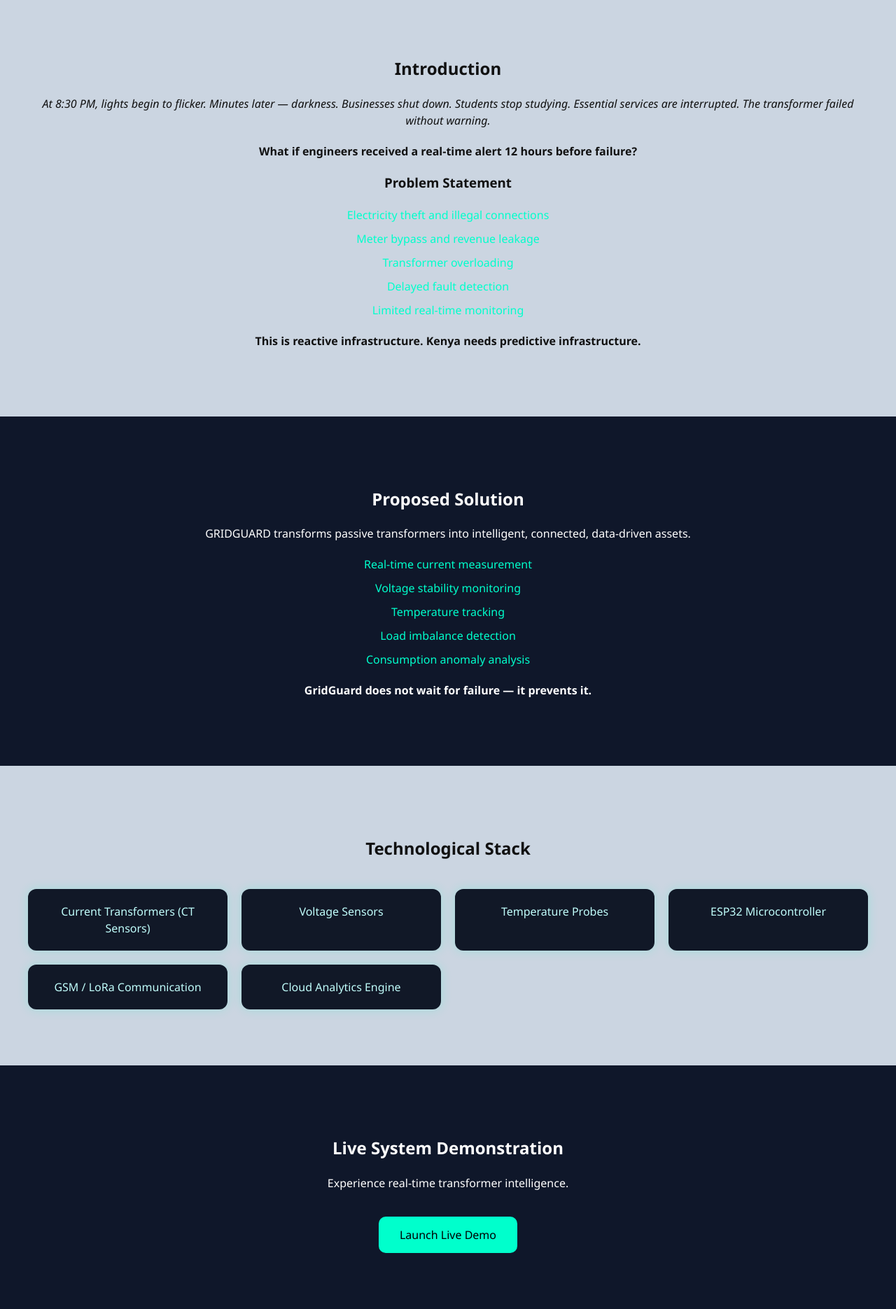
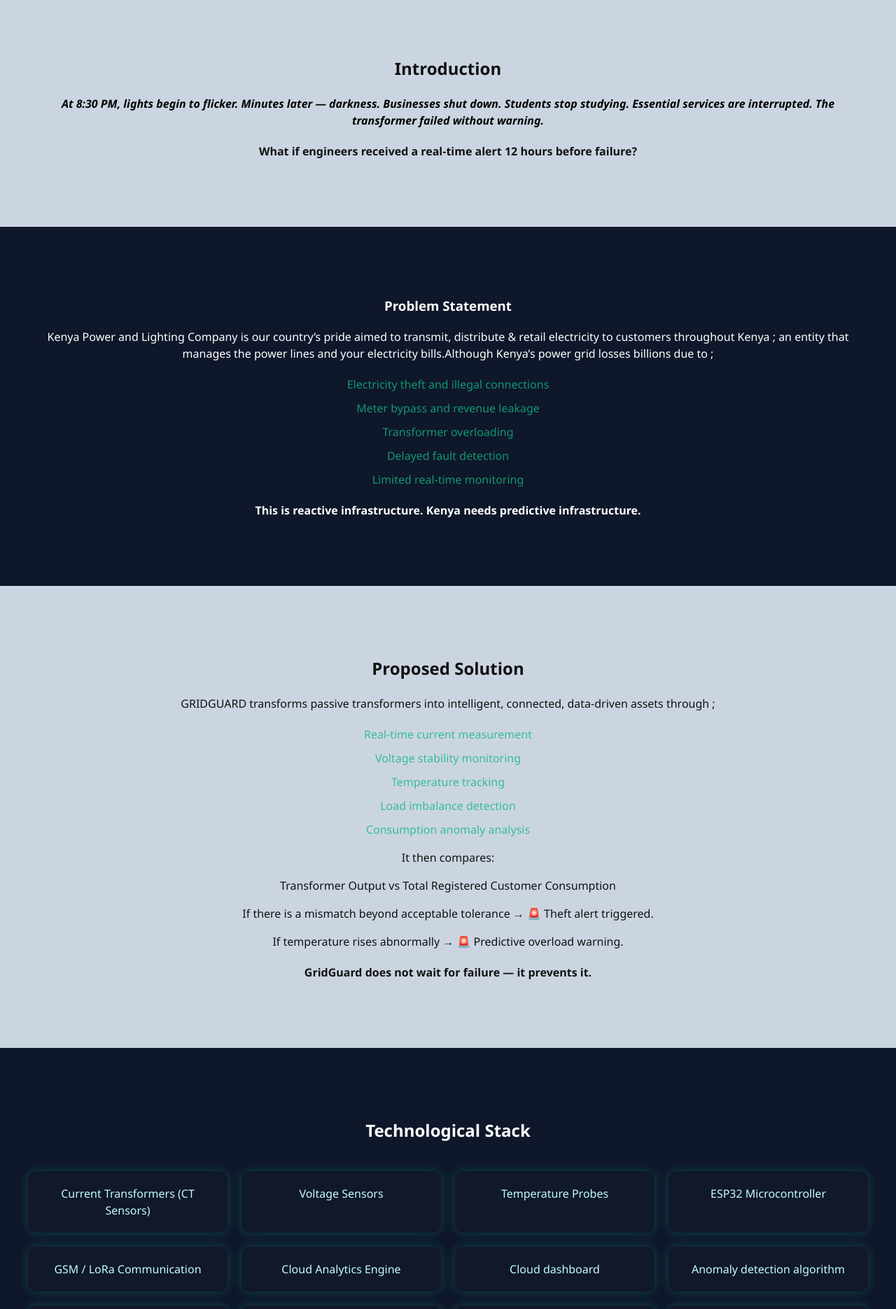
Before and after one commit to Pheniline/GridGuard, a React app in the folder frontend/: page / in a window 1280 px wide. Shown: the part 880-2750 px from the top of the page at 70% size. Built offline with nearby package versions, Linux system fonts and the light colour scheme; the HTML template or start-up script is replaced by a standard one.

Commit message:
GridGuard

```diff
--- a/frontend/src/App.css
+++ b/frontend/src/App.css
@@ -164,11 +164,13 @@
 
 .bullet-list li {
   margin: 10px 0;
-  color: #00ffcc;
+  color: rgba(16, 185, 129, 0.8);
 }
 
 .intro-text {
   font-style: italic;
+  color: black;
+  font-weight: bold;
   margin-bottom: 20px;
 }
 .alert-text {
@@ -236,8 +238,8 @@
 }
 
 .quote {
-  background: #020617;
-  color: white;
+  background: #c0fdfb;
+  color: black;
   text-align: center;
   padding: 100px 20px;
   font-style: italic;
--- a/frontend/src/pages/Home.jsx
+++ b/frontend/src/pages/Home.jsx
@@ -53,8 +53,15 @@
         <p className="highlight">
           What if engineers received a real-time alert 12 hours before failure?
         </p>
-
+      </section>
+      <section id="about" className="section dark slide-section">
         <h3>Problem Statement</h3>
+        <p>
+          Kenya Power and Lighting Company is our country’s pride aimed to
+          transmit, distribute & retail electricity to customers throughout
+          Kenya ; an entity that manages the power lines and your electricity
+          bills.Although Kenya’s power grid losses billions due to ;
+        </p>
 
         <ul className="bullet-list">
           <li>Electricity theft and illegal connections</li>
@@ -71,12 +78,12 @@
       </section>
 
       {/* PROPOSED SOLUTION */}
-      <section className="section dark slide-section">
+      <section className="section light slide-section">
         <h2>Proposed Solution</h2>
 
         <p>
           GRIDGUARD transforms passive transformers into intelligent, connected,
-          data-driven assets.
+          data-driven assets through ;
         </p>
 
         <ul className="bullet-list">
@@ -87,13 +94,24 @@
           <li>Consumption anomaly analysis</li>
         </ul>
 
+        <p>It then compares:</p>
+        <p> Transformer Output vs Total Registered Customer Consumption</p>
+        <p>
+          If there is a mismatch beyond acceptable tolerance → 🚨 Theft alert
+          triggered.
+        </p>
+        <p>
+          {" "}
+          If temperature rises abnormally → 🚨 Predictive overload warning.
+        </p>
+
         <p className="highlight">
           GridGuard does not wait for failure — it prevents it.
         </p>
       </section>
 
       {/* TECHNOLOGY STACK */}
-      <section id="tech" className="section light slide-section">
+      <section id="tech" className="section dark slide-section">
         <h2>Technological Stack</h2>
 
         <div className="grid">
@@ -103,11 +121,17 @@
           <div className="card">ESP32 Microcontroller</div>
           <div className="card">GSM / LoRa Communication</div>
           <div className="card">Cloud Analytics Engine</div>
+          <div className="card">Cloud dashboard</div>
+          <div className="card">Anomaly detection algorithm</div>
+          <div className="card">Predictive load model</div>
+          <div className="card"> Real-time alert system</div>
+          <div className="card">AI-based consumption pattern learning</div>
+          <div className="card">Automated maintenance scheduling</div>
         </div>
       </section>
 
       {/* LIVE DEMO */}
-      <section className="section dark slide-section demo">
+      <section className="section light slide-section demo">
         <h2>Live System Demonstration</h2>
         <p>Experience real-time transformer intelligence.</p>
         <Link to="/dashboard">
@@ -116,7 +140,7 @@
       </section>
 
       {/* SYSTEM ARCHITECTURE */}
-      <section className="section light slide-section">
+      <section className="section dark slide-section">
         <h2>System Architecture</h2>
         <img
           src="images/system-diagram.png"
@@ -126,8 +150,11 @@
       </section>
 
       {/* ECONOMIC IMPACT */}
-      <section id="impact" className="section dark slide-section">
+      <section id="impact" className="section light slide-section">
         <h2>Economic Impact</h2>
+        <p>
+          GridGuard reduces non-technical losses by just 5% this translates to;
+        </p>
 
         <ul className="bullet-list">
           <li>Increased revenue collection</li>
@@ -137,15 +164,21 @@
         </ul>
 
         <p className="highlight">
-          A 5% loss reduction can recover millions in annual revenue.
+          The percentage may seem small but improvement generates massive
+          financial returns.
         </p>
       </section>
 
       {/* BUSINESS MODEL */}
-      <section id="business" className="section light slide-section">
+      <section id="business" className="section dark slide-section">
         <h2>Business Model</h2>
 
-        <p>Monitoring-as-a-Service (MaaS)</p>
+        <p>
+          Once GridGuard starts operating instead as selling as a hardware we
+          may operate as Monitoring-as-a-Service (MaaS) KPLC pays per
+          transformer monthly subscription
+        </p>
+        <p>Example scenario:</p>
 
         <p className="highlight">
           5,000 transformers × KSh 2,000 per month =
@@ -153,14 +186,15 @@
           KSh 10,000,000 recurring monthly revenue
         </p>
 
-        <p>Scalable. Sustainable. Profitable.</p>
+        <p className="highlight">Scalable. Sustainable. Profitable.</p>
       </section>
 
       {/* QUOTE */}
       <section className="quote slide-section">
         <p>
           Today: Kenya. Tomorrow: East Africa. Future: Smart Grids Across
-          Emerging Markets.
+          Emerging Markets.GridGuard is just not a device but a foundation of a
+          smarter African Power infrastructure.”
         </p>
         <span>~ Kemboi Pheniline Jerono</span>
       </section>
```
